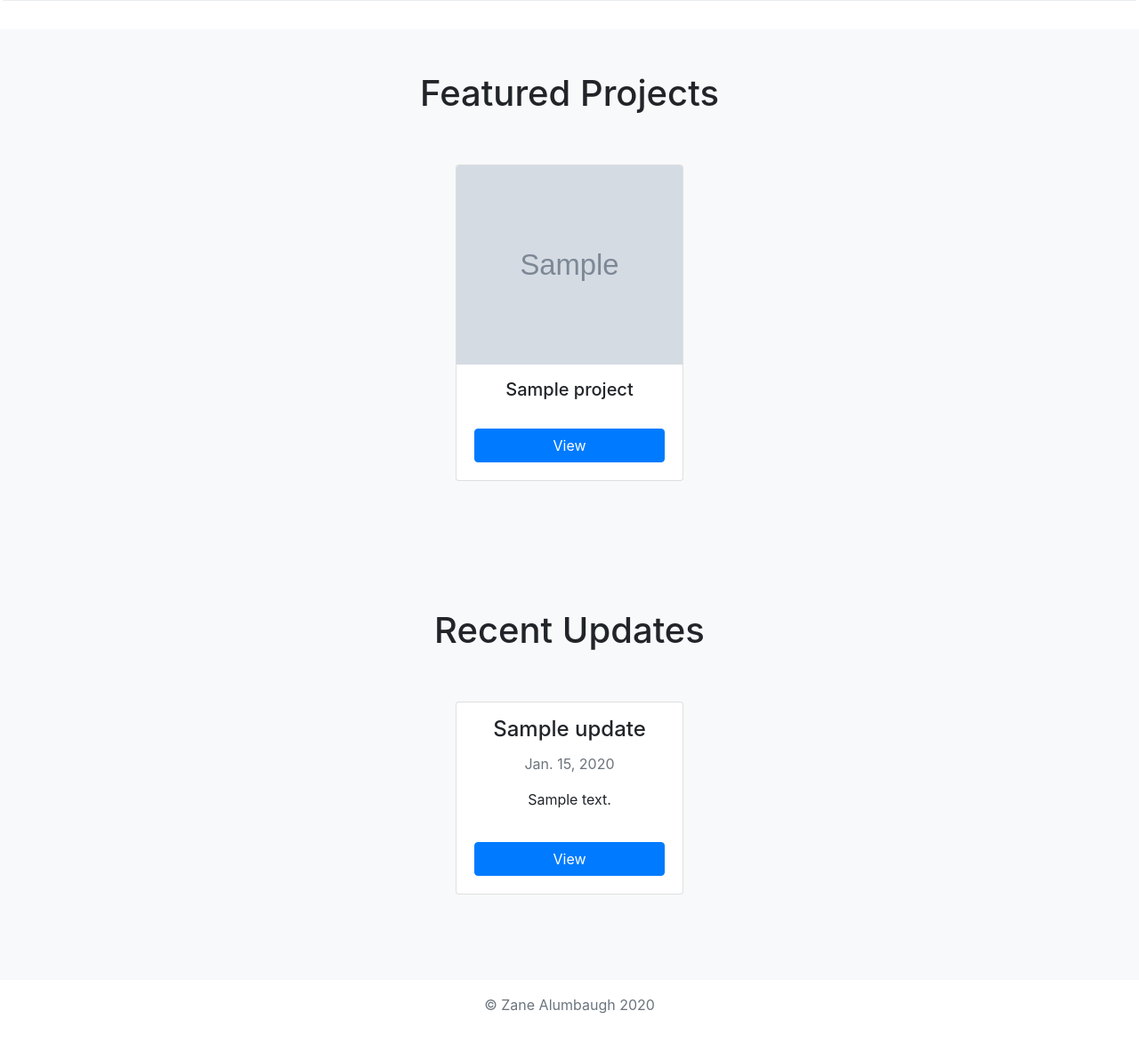
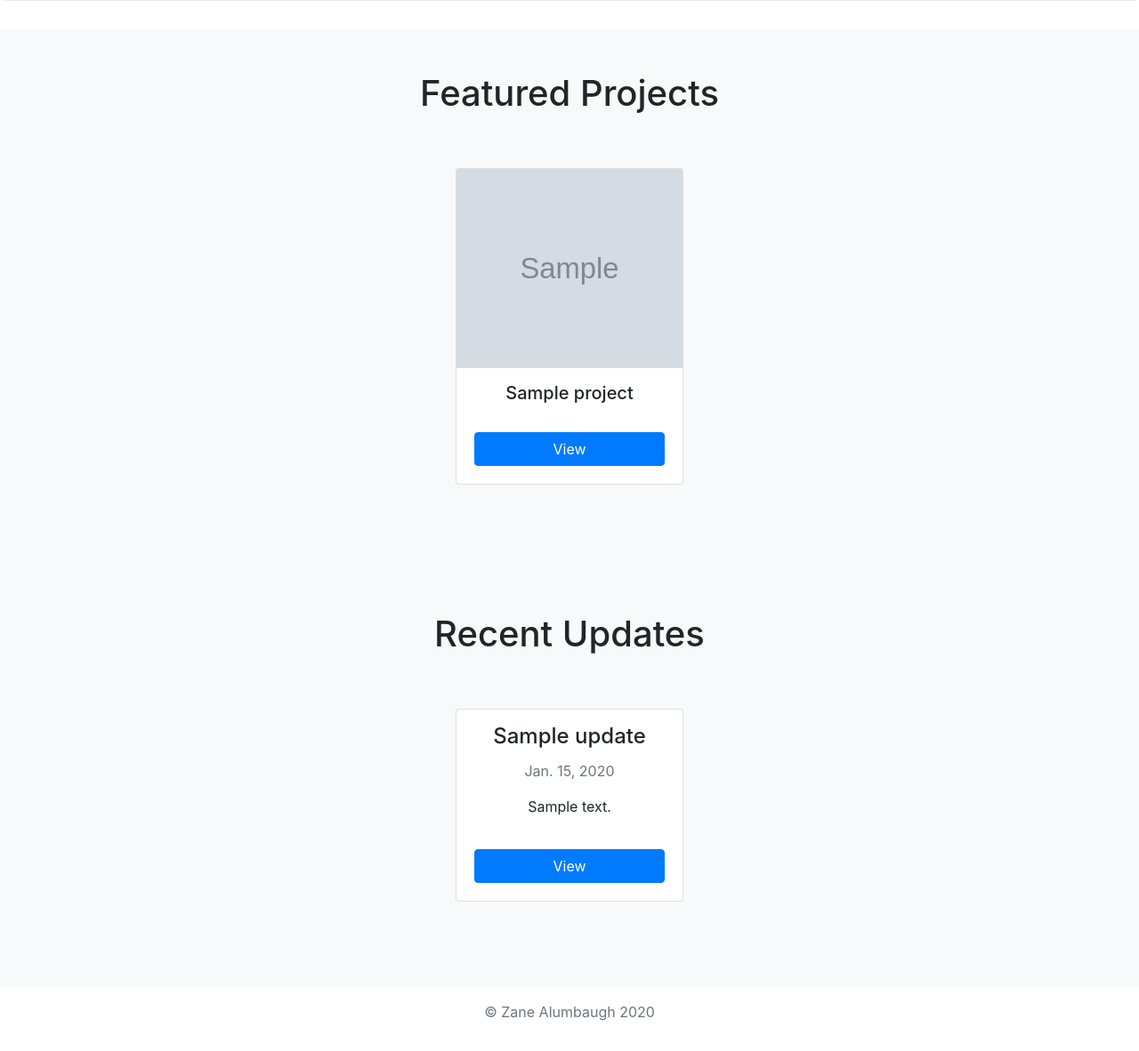
Before and after one commit to zanedma/portfolio-site, a Django app: page / in a window 1280 px wide. Shown: the part 505-1687 px from the top of the page at 89% size. Before the commit the page ends 1645 px from the top, so only its background shows below. Run offline with Django 3.2, Linux system fonts and the light colour scheme; tables that the repository leaves empty hold one stand-in row (values such as "Sample post"); grey boxes marked "Sample" are stand-in pictures; some libraries are stand-ins or nearby versions.

Commit message:
fixed alignment

```diff
--- a/templates/projectcards.html
+++ b/templates/projectcards.html
@@ -11,7 +11,7 @@
 
 <div class="album py-5 bg-light">
   <div class="container">
-    <div class="row justify-content-center">
+    <div class="row justify-content-center pt-1">
       {% for project in projects.all %}
         {% if project.featured %}
           <div class="col-auto">
--- a/templates/recentupdates.html
+++ b/templates/recentupdates.html
@@ -4,7 +4,7 @@
 
 <div class="album py-5 bg-light">
   <div class="container">
-    <div class="row justify-content-center">
+    <div class="row justify-content-center pt-1">
       {% for update in updates.all %}
         <div class="col-auto">
           <div class="card h-100" style="width: 16rem;">
```
